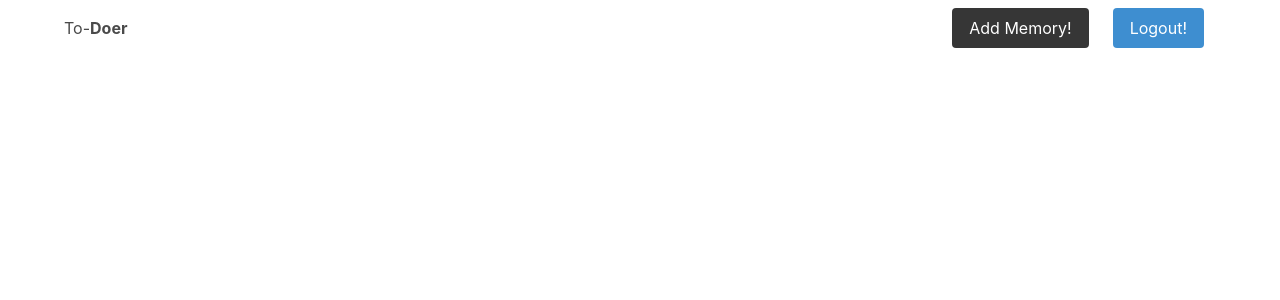
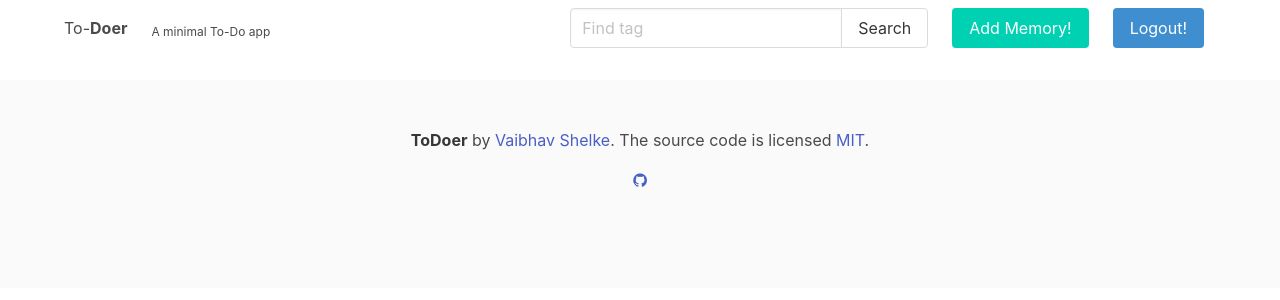
Before and after one commit to vshelke/furor, a Django app: page / in a window 1280 px wide. Shown: the top 300 px of the page. Run offline with Django 3.2, Linux system fonts and the light colour scheme; the visitor is signed in with stand-in values (Sample User, id 1); some libraries are stand-ins or nearby versions.

Commit message:
Initial stub

```diff
--- a/remember/templates/remember/dashboard.html
+++ b/remember/templates/remember/dashboard.html
@@ -1,5 +1,5 @@
 {% extends 'remember/index.html'%} {% block body %}
-<br>
+
 <div class="columns">
 {% for i in data %}
     {% if forloop.counter0|divisibleby:3 %}
@@ -30,10 +30,11 @@
             <footer class="card-footer">
                 <a href="{{i.link}}" class="card-footer-item">Open</a>
                 {% if i.completed %}
-                    <a href="/cmp/{{i.id}}/0/" class="card-footer-item" style="background-color: #00D1B2;color:#FFFFFF;">Not Complete</a>
+                    <a href="/cmp/{{i.id}}/0/" class="card-footer-item" style="background-color: #00D1B2;color:#FFFFFF;">Not Done</a>
                 {% else %}
-                    <a href="/cmp/{{i.id}}/1/" class="card-footer-item">Complete</a>
+                    <a href="/cmp/{{i.id}}/1/" class="card-footer-item">Done</a>
                 {% endif %}
+                <a href="/cmp/{{i.id}}/2/" class="card-footer-item">Delete</a>
             </footer>
         </div>
 
--- a/remember/templates/remember/index.html
+++ b/remember/templates/remember/index.html
@@ -10,22 +10,39 @@
 </head>
 
 <body>
+
     <div class="container">
         <nav class="navbar" role="navigation" aria-label="main navigation">
             <div class="navbar-brand">
                 <a class="navbar-item" href="/">
-                    To-<b>Doer</b>
+                    To-<strong>Doer</strong>
                 </a>
+                <p class="navbar-item" style="font-size:12px;padding-top:15px;">
+                    A minimal To-Do app
+                </p>
                 <button class="button navbar-burger">
                     <span></span>
                     <span></span>
                     <span></span>
                 </button>
             </div>
+
             <div class="navbar-end">
                 {% if user.is_authenticated %}
-                <div class="navbar-item is-active">
-                    <a class="button is-dark modal-button" data-target="add-mem" onclick="document.getElementById('add-mem').className = 'modal is-active';">Add Memory!</a>
+                <div class="navbar-item">
+                    <div class="field has-addons">
+                        <p class="control">
+                            <input class="input" type="text" placeholder="Find tag">
+                        </p>
+                        <p class="control">
+                            <button class="button">
+                                Search
+                            </button>
+                        </p>
+                    </div>
+                </div>
+                <div class="navbar-item">
+                    <a class="button is-primary modal-button" data-target="add-mem" onclick="document.getElementById('add-mem').className = 'modal is-active';">Add Memory!</a>
                 </div>
                 <div class="navbar-item">
                     <a href="/logout/" class="button is-info">Logout!</a>
@@ -33,9 +50,7 @@
                 {% endif %}
             </div>
         </nav>
-        <br>
-        {% block body %}
-        {% endblock %}
+        <br> {% block body %} {% endblock %}
     </div>
     {% if user.is_authenticated %}
     <div id="add-mem" class="modal">
@@ -82,6 +97,22 @@
         <button class="modal-close is-large" aria-label="close" onclick="document.getElementById('add-mem').className = 'modal';"></button>
     </div>
     {% endif %}
+    <br>
+    <footer class="footer">
+        <div class="container">
+            <div class="content has-text-centered">
+                <p>
+                    <strong>ToDoer</strong> by <a href="http://vshelke.me">Vaibhav Shelke</a>. The source code is licensed
+                    <a href="http://opensource.org/licenses/mit-license.php">MIT</a>.
+                </p>
+                <p>
+                    <a class="icon" href="https://github.com/vshelke/todoer">
+                        <i class="fa fa-github"></i>
+                    </a>
+                </p>
+            </div>
+        </div>
+    </footer>
 
 </body>
 
--- a/remember/urls.py
+++ b/remember/urls.py
@@ -4,7 +4,7 @@ from . import views
 
 urlpatterns = [
     url(r'^$', views.index, name='index'),
-    url(r'^cmp/(?P<id>[0-9]+)/(?P<option>[0-1]{1})/$', views.completed, name='completed'),
+    url(r'^cmp/(?P<id>[0-9]+)/(?P<option>[0-2]{1})/$', views.completed, name='completed'),
     url(r'^tag/(?P<tag>[a-z]+)/$', views.tag, name='tag'),
     url(r'^signup/$', views.signup, name='signup'),
     url(r'^login/$', views.u_login, name='u_login'),
--- a/remember/views.py
+++ b/remember/views.py
@@ -32,8 +32,11 @@ def index(request):
 def completed(request, id, option):
     if request.user.is_authenticated:
         e = Entry.objects.get(pk=id, user=request.user.id)
-        e.completed = option
-        e.save()
+        if option == '2':
+            e.delete()
+        else:
+            e.completed = option
+            e.save()
     return HttpResponseRedirect('/')
 
 def tag(request, tag):
```
Also changed, not shown: remember/templates/remember/main.html (+7 -3 lines).
